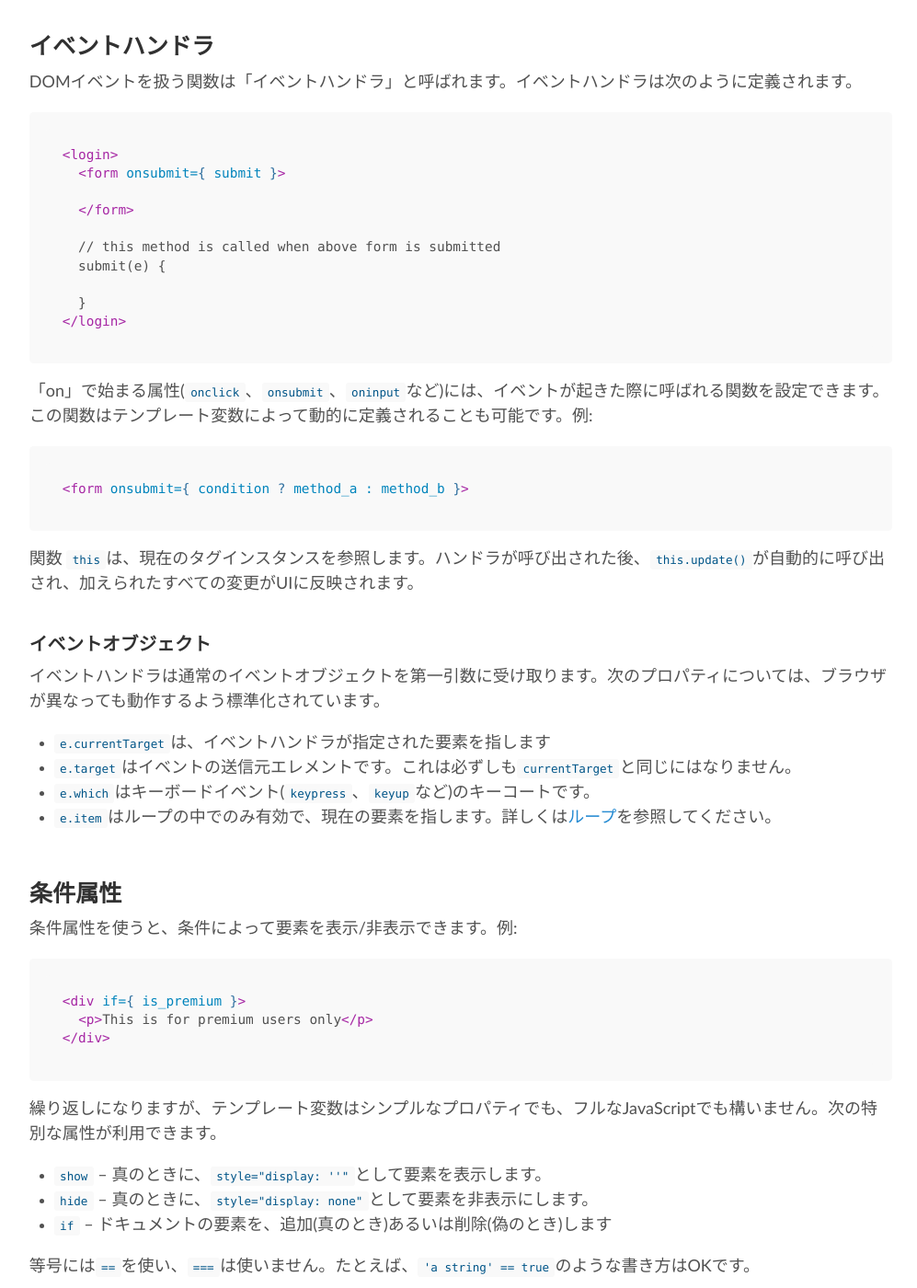
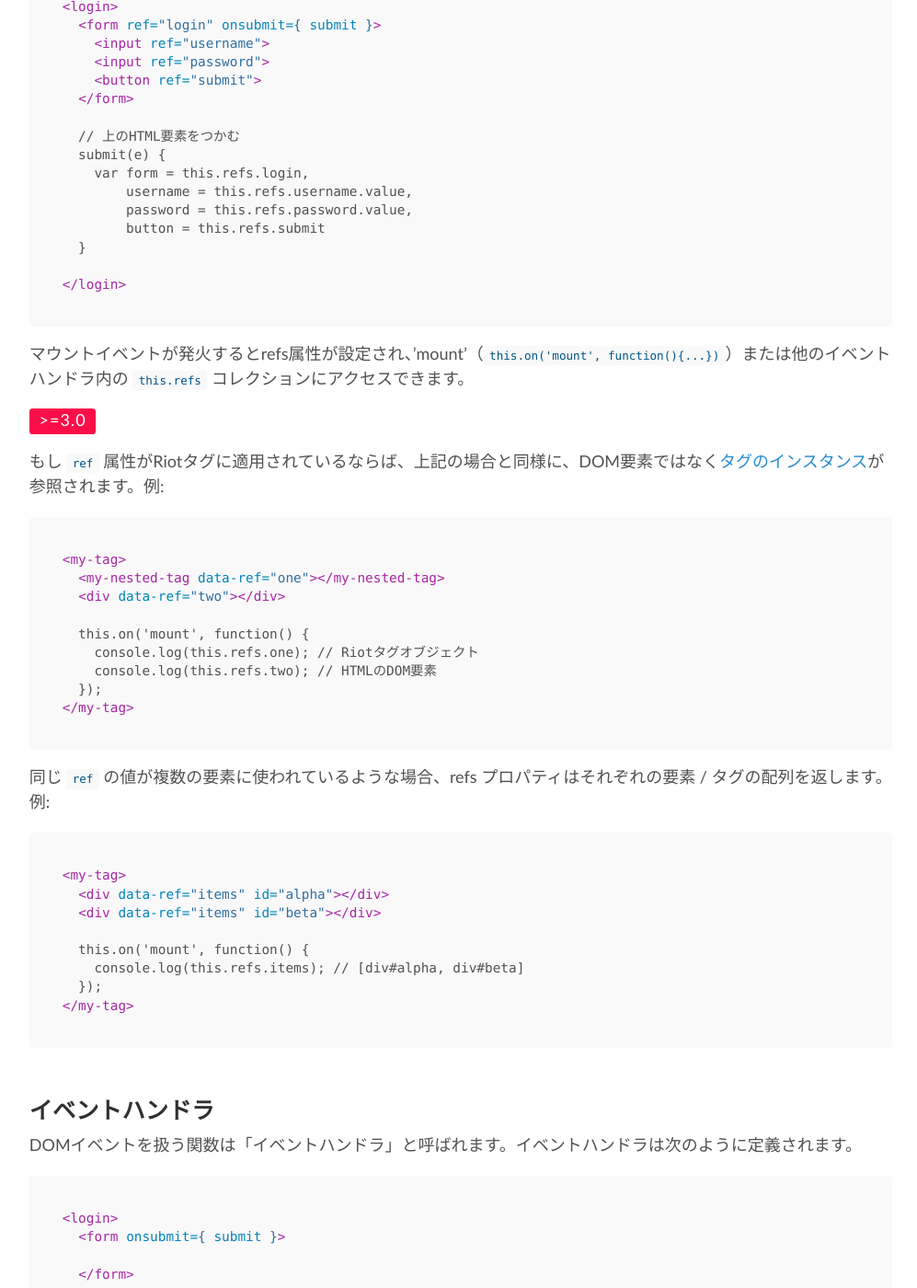
Before and after one commit to riot/riot.github.io, a Jekyll site: the page built from ja/guide/index.md, in a window 1280 px wide and 1400 px high, scrolled down 18324 px. Shown: the whole window at 92% size, without its empty margins (139-1136 px from the left). Built offline with Jekyll 4.4.1, drawn with Linux system fonts in a browser that asks for light colours; nearby versions of some CDN libraries; some of the changed text lies outside the part shown.

Commit message:
updated: guide/index.md of ja about #218, #217, #215

````diff
--- a/ja/guide/index.md
+++ b/ja/guide/index.md
@@ -563,6 +563,22 @@
 
 `\\{ this is not evaluated \\}`は`{ this is not evaluated }`と出力されます
 
+評価されるべきではない場合、常にカッコはエスケープしてください。例えば、以下のような正規表現パターンは意図した入力（任意の2つの数字）を検証するのに失敗し、代わりにそれに続くただ1つの数字「2」のみ受け入れます。
+
+```html
+<my-tag>
+  <input type='text' pattern="\d{2}">
+</my-tag>
+```
+
+正しい実装はこのようになるでしょう:
+
+```html
+<my-tag>
+  <input type='text' pattern="\d\{2}">
+</my-tag>
+```
+
 ### 括弧のカスタマイズ
 
 括弧を好きなものにカスタマイズするのは自由です。たとえば、このようにできます。
@@ -722,7 +738,38 @@
 </login>
 ```
 
-マウントイベントが発火するとrefs属性が設定され、'mount'(`this.on（ 'mount'、function（）{...}）`）または他のイベントハンドラ内の `this.refs`コレクションにアクセスできます。
+マウントイベントが発火するとrefs属性が設定され、'mount'（`this.on('mount', function(){...})`）または他のイベントハンドラ内の `this.refs` コレクションにアクセスできます。
+
+<span class="tag red">&gt;=3.0</span>
+
+もし `ref` 属性がRiotタグに適用されているならば、上記の場合と同様に、DOM要素ではなく[タグのインスタンス](/ja/api/#タグのインスタンス)が参照されます。例:
+
+
+```html
+<my-tag>
+  <my-nested-tag data-ref="one"></my-nested-tag>
+  <div data-ref="two"></div>
+
+  this.on('mount', function() {
+    console.log(this.refs.one); // Riotタグオブジェクト
+    console.log(this.refs.two); // HTMLのDOM要素
+  });
+</my-tag>
+```
+
+同じ `ref` の値が複数の要素に使われているような場合、refs プロパティはそれぞれの要素 / タグの配列を返します。例:
+
+```html
+<my-tag>
+  <div data-ref="items" id="alpha"></div>
+  <div data-ref="items" id="beta"></div>
+
+  this.on('mount', function() {
+    console.log(this.refs.items); // [div#alpha, div#beta]
+  });
+</my-tag>
+```
+
 
 ## イベントハンドラ
 
@@ -734,7 +781,7 @@
 
   </form>
 
-  // this method is called when above form is submitted
+  // このメソッドは上記のフォームがサブミットされたときに呼ばれる
   submit(e) {
 
   }
@@ -996,7 +1043,7 @@
 
 このことは、CSSフレームワークとの互換性を持つ代替手段をユーザに提供しています。タグはほかのカスタムタグと同様に扱われます。
 
-```javascript
+```js
 riot.mount('my-list')
 ```
 
@@ -1023,6 +1070,18 @@
   </script>
 </my-tag>
 ```
+
+メモ: `data-is` 属性を使うならば、タグがどのように定義されていかにかかわらず、タグ名は全て小文字にすべきです。
+
+```html
+<MyTag></MyTag> <!-- 正しい -->
+<div data-is="mytag"></div> <!-- これも正しい -->
+<div data-is="MyTag"></div> <!-- 正しくない -->
+<script type="text/javascript">
+  riot.mount('MyTag');
+</script>
+```
+
 
 ## サーバサイドレンダリング
 
````
